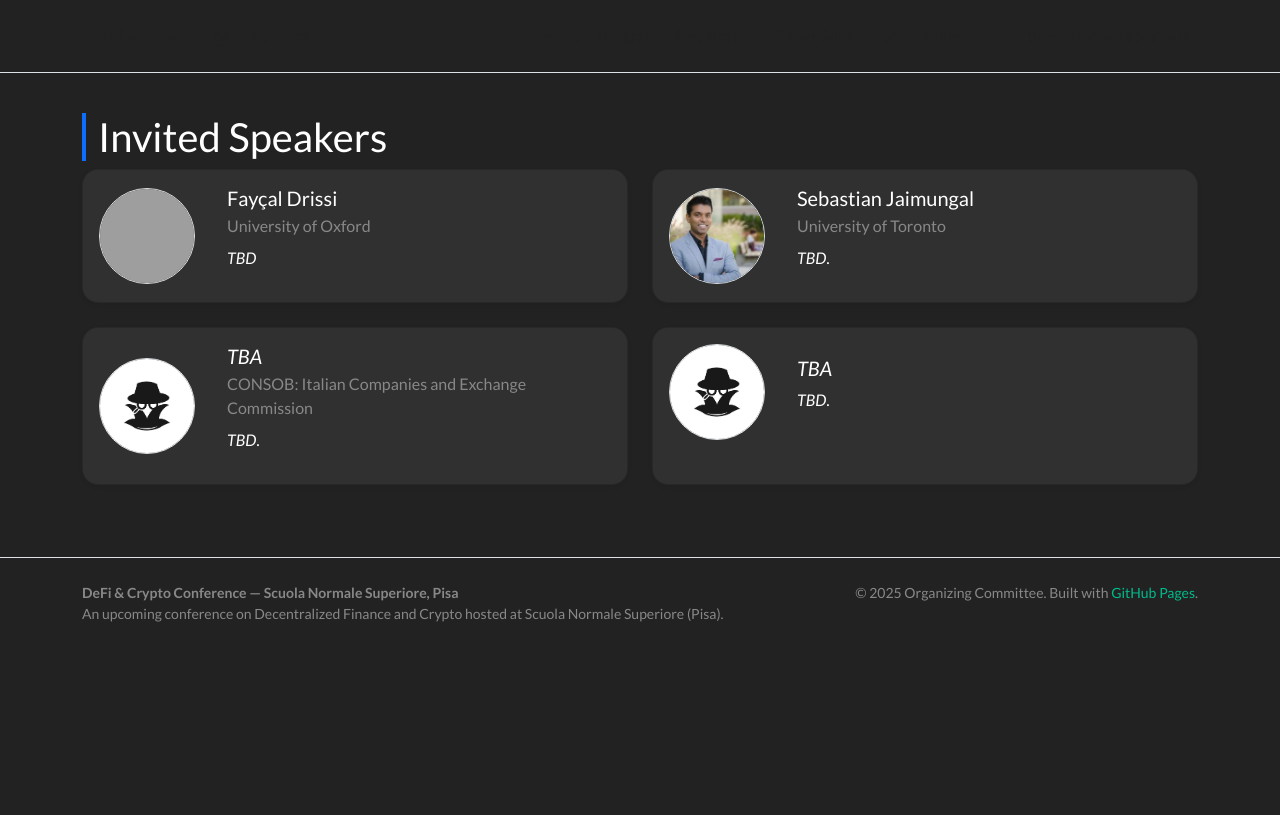
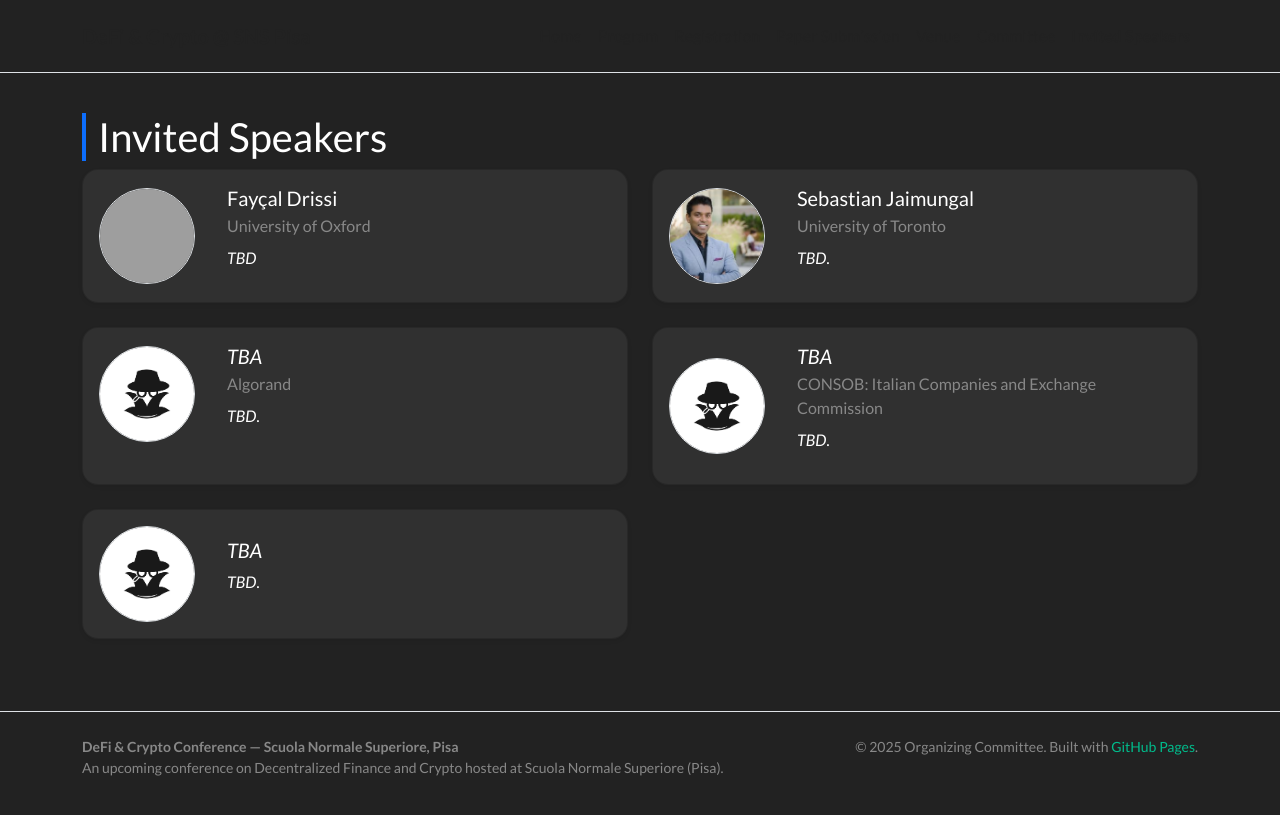
Before and after one commit to sns-defi/sns-defi.github.io, a Jekyll site: the page built from speakers.md, in a window 1280 px wide, cut to the strip 0-815 px from the top of the page. Built offline with Jekyll 4.4.1, drawn with Linux system fonts in a browser that asks for light colours; nearby versions of some CDN libraries; grey boxes are pictures that could not be loaded.

Commit message:
Update speakers.yml

```diff
--- a/_data/speakers.yml
+++ b/_data/speakers.yml
@@ -7,6 +7,12 @@
 - name: "Sebastian Jaimungal"
   affiliation: "University of Toronto"
   image: "/assets/img/speakers/jaimungal.jpg"
+  bio: |
+    <em>TBD</em>.
+
+- name: "<em>TBA</em>"
+  affiliation: "Algorand"
+  image: "/assets/img/speakers/tba.jpg"
   bio: |
     <em>TBD</em>.
 
```
